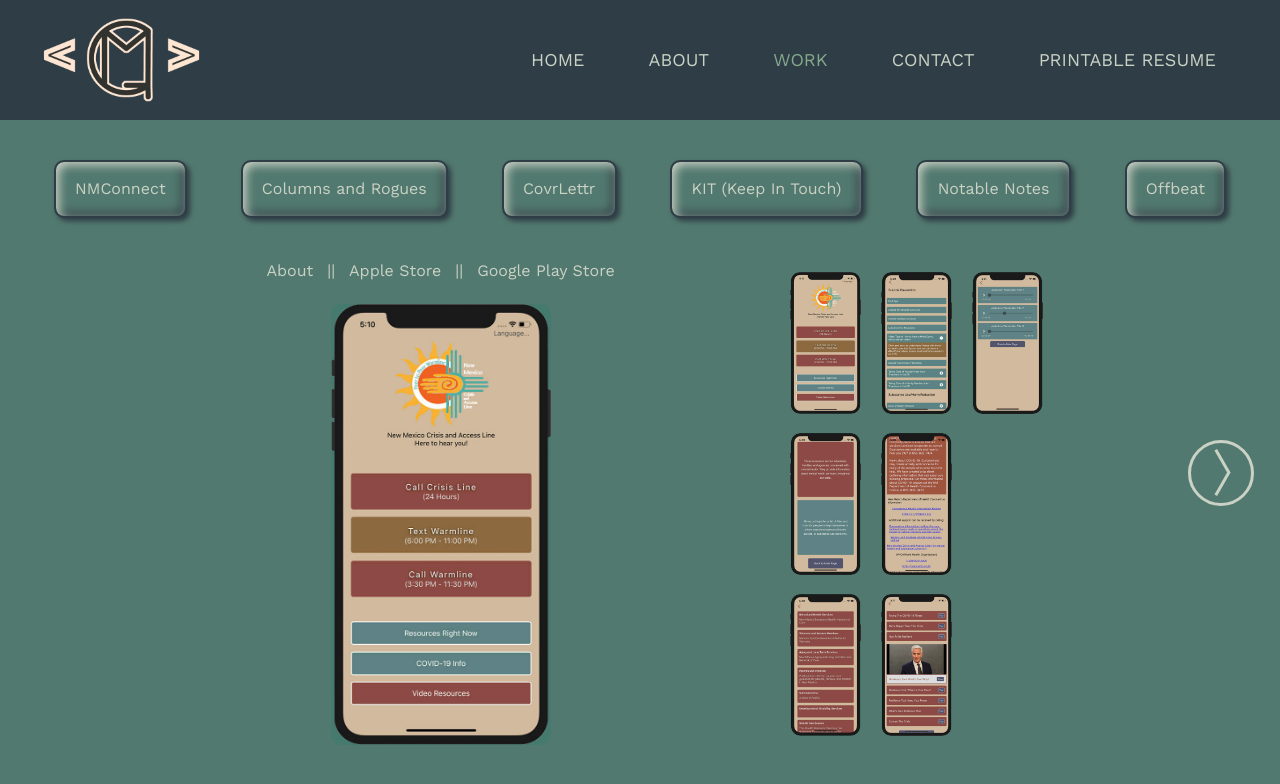
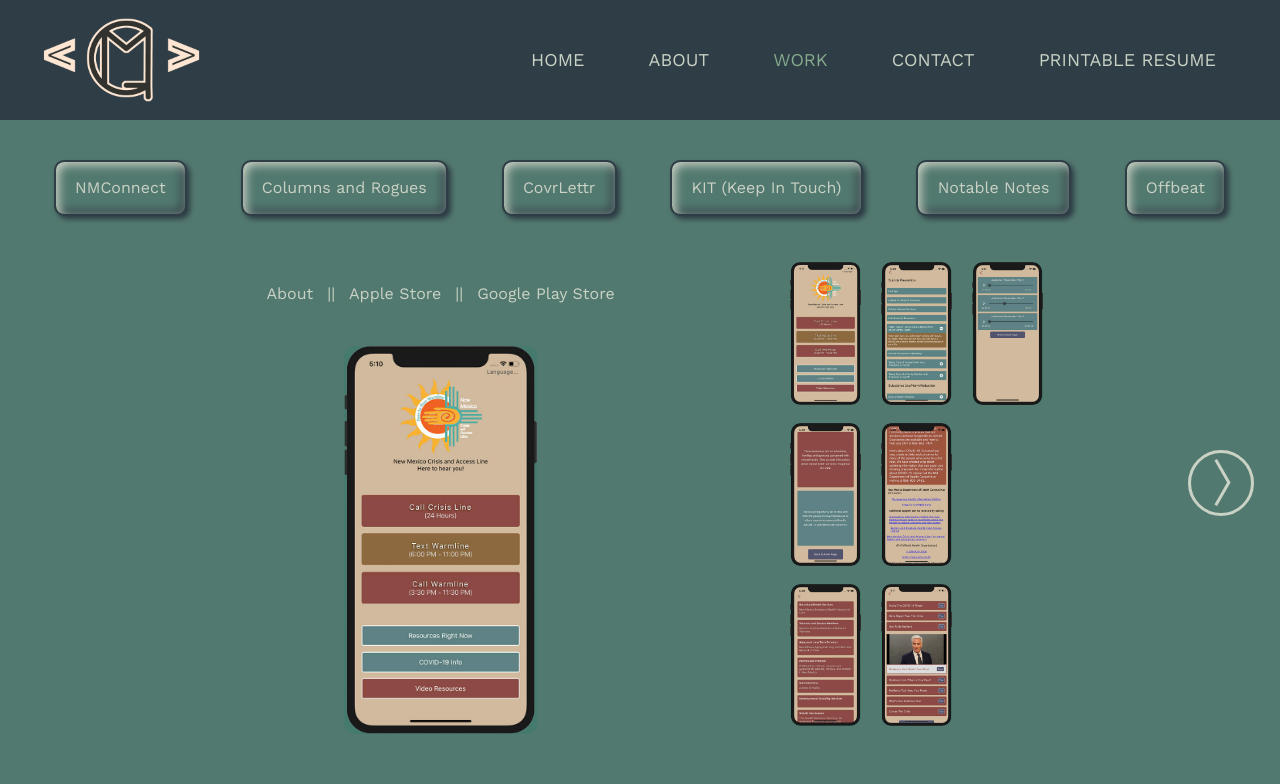
Before and after one commit to TravelFiend/portfolio-site, a React app: page /projects in a window 1280 px wide. Shown: the top 784 px of the page. Built offline with nearby package versions, Linux system fonts and the light colour scheme; a web font is replaced by a local one.

Commit message:
styling fixes for larger screens

```diff
--- a/src/components/projects/ProjectItem.css
+++ b/src/components/projects/ProjectItem.css
@@ -36,7 +36,7 @@
 
 .ProjectItem, .About {
   display: flex;
-  margin: 5vw;
+  margin: 3vw 5vw 7vw 5vw;
   height: 60vh;
   scroll-snap-align: center;
 
@@ -45,7 +45,7 @@
   }
 
   .MobileMain {
-    max-width: 220px;
+    height: 81%;
     align-self: center;
   }
 
@@ -59,14 +59,16 @@
       display: flex;
       flex-direction: column;
       align-items: center;
+      height: 100%;
 
       img {
-        width: 90%;
         align-self: center;
+        max-height: 85%;
+        max-width: 80%;
       }
 
       div {
-        margin-bottom: 25px;
+        margin-bottom: 1.5vh;
         display: flex;
         flex-direction: row;
         justify-content: center;
--- a/src/components/projects/Projects.css
+++ b/src/components/projects/Projects.css
@@ -12,25 +12,27 @@
     position: fixed;
     justify-content: space-evenly;
 
-    p {
+    li {
+      display: flex;
+      align-items: center;
       cursor: pointer;
-      text-decoration: none;
+      box-sizing: border-box;
       background: #52796F;
-      padding: 1.2em;
+      height: 7vh;
+      padding: 0 1.2rem;
       border: 2px solid #2F3E46;
       border-radius: 10px;
-      text-decoration: none;
       color: #CAD2C5;
       box-shadow: inset 0.2em 0.2em 10px #CAD2C5,
                   inset -0.2em -0.2em 10px #2F3E46,
                         0.2em 0.2em 5px #2F3E46;
     }
 
-    p:hover {
+    li:hover {
       color: #2F3E46;
     }
 
-    p:active {
+    li:active {
       box-shadow: inset -0.2em -0.2em 10px #CAD2C5,
                   inset 0.2em 0.2em 10px #2F3E46,
                         0.2em 0.2em 5px #2F3E46;
@@ -38,7 +40,7 @@
   }
 
   .SecondList {
-    margin-top: 25vh;
+    margin-top: 27vh;
     display: flex;
     overflow-y: hidden;
     overflow-x: scroll;
--- a/src/components/projects/Projects.js
+++ b/src/components/projects/Projects.js
@@ -7,16 +7,14 @@
   const refs = useRef(projectPicList.map(() => createRef()));
 
   const navButtons = projectPicList.map((item, i) => (
-    <p key={item.projectName} onClick={() => {
+    <li key={item.projectName} onClick={() => {
       refs.current[i].current.scrollIntoView({
         behavior: 'smooth',
         block: 'center'
       });
     }}>
-      <li>
-        <span>{item.projectName}</span>
-      </li>
-    </p>
+      {item.projectName}
+    </li>
   ));
 
   const projectItems = projectPicList.map((project, j) => (
```
